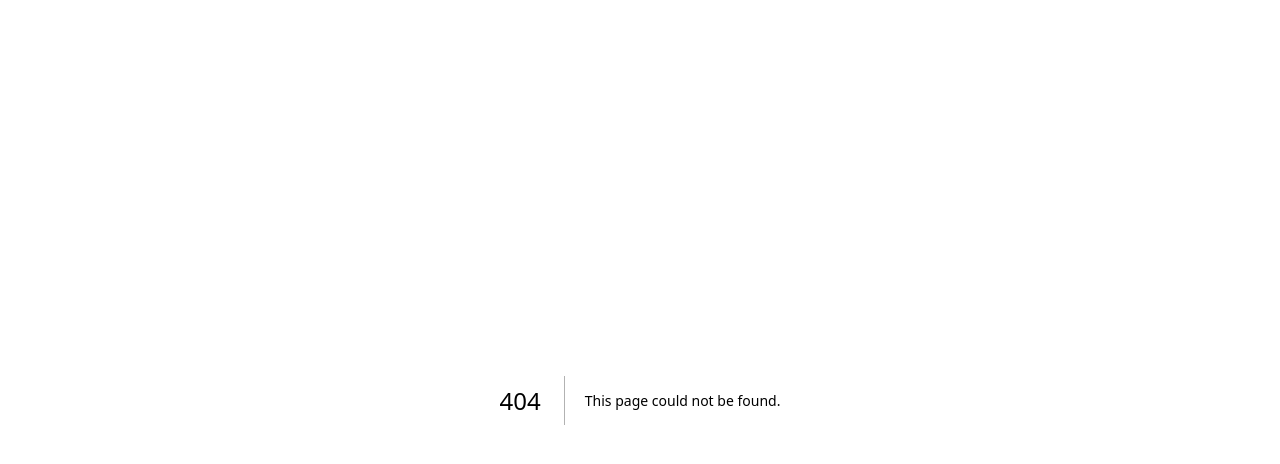
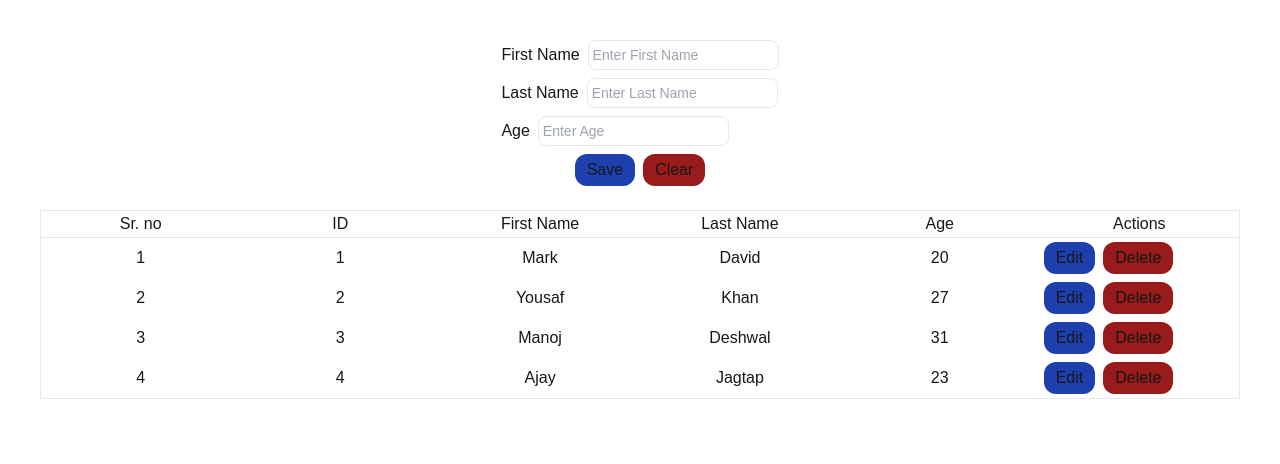
Before and after one commit to UnaizaZafar/api-integration, a Next.js app: page /crud-operation in a window 1280 px wide. Before the commit this address had no page. Shown: the top 464 px of the page. Built offline with nearby package versions, Linux system fonts and the light colour scheme.

Commit message:
performed CRUD operations

```diff
--- /dev/null
+++ b/data/EmployeeData.js
@@ -0,0 +1,26 @@
+export const EmployeeData=[
+    {
+        id:1,
+        firstName:"Mark",
+        lastName:"David",
+        age:20,
+    },
+    {
+        id:2,
+        firstName:"Yousaf",
+        lastName:"Khan",
+        age:27,
+    },
+    {
+        id:3,
+        firstName:"Manoj",
+        lastName:"Deshwal",
+        age:31,
+    },
+    {
+        id:4,
+        firstName:"Ajay",
+        lastName:"Jagtap",
+        age:23,
+    },
+]
--- /dev/null
+++ b/pages/crud-operation/index.jsx
@@ -0,0 +1,193 @@
+import { useEffect, useState } from "react";
+import { EmployeeData } from "@/data/EmployeeData";
+const Index = () => {
+  const [data, setData] = useState([]);
+  const [firstName, setFirstName] = useState([]);
+  const [lastName, setLastName] = useState([]);
+  const [age, setAge] = useState([]);
+  const [id, setId] = useState([]);
+  const [isUpdate, setIsUpdate] = useState(false);
+
+  useEffect(() => {
+    setData(EmployeeData);
+  }, []);
+  const handleEdit = (id) => {
+    const dt = data.filter((item) => item.id === id);
+    if (dt !== undefined) {
+      setIsUpdate(true);
+      setId(id);
+      setFirstName(dt[0].firstName);
+      setLastName(dt[0].lastName);
+      setAge(dt[0].age);
+    }
+  };
+  const handleDelete = (id) => {
+    if (id > 0) {
+      if (window.confirm("Are you sure you want to delete this row?")) {
+        const dt = data.filter((item) => item.id !== id);
+        setData(dt);
+      }
+    }
+  };
+  const handleSave = (e) => {
+    let error = "";
+
+    if (firstName === "") error+= "firstName is required! ";
+    if (lastName === "") error+="lastName is required! ";
+    if (age <=0) error+="age is required! ";
+
+    if (error === "") {
+      e.preventDefault();
+      const dt = [...data];
+      const newObject = {
+        id: EmployeeData.length + 1,
+        firstName: firstName,
+        lastName: lastName,
+        age: age,
+      };
+      dt.push(newObject);
+      setData(dt);
+      handleClear();
+    }
+    else{
+        alert(error)
+    }
+  };
+  const handleUpdate = () => {
+    const index = data
+      .map((item) => {
+        return item.id;
+      })
+      .indexOf(id);
+    const dt = [...data];
+    dt[index].firstName = firstName;
+    dt[index].lastName = lastName;
+    dt[index].age = age;
+    setData(dt);
+    handleClear();
+  };
+
+  const handleClear = () => {
+    setId(0);
+    setFirstName("");
+    setLastName("");
+    setAge("");
+    setIsUpdate(false);
+  };
+  return (
+    <>
+      <div className="p-10 flex flex-col gap-6 justify-center items-center">
+        <div className="flex-col flex gap-2">
+          <div className="flex gap-2 items-center">
+            <label htmlFor="firstName">First Name</label>
+            <input
+              placeholder="Enter First Name"
+              value={firstName}
+              onChange={(e) => {
+                setFirstName(e.target.value);
+              }}
+              type="text"
+              className="bg-transparent text-sm p-1 border rounded-lg"
+            />
+          </div>
+          <div className="flex gap-2 items-center">
+            <label htmlFor="firstName">Last Name</label>
+            <input
+              placeholder="Enter Last Name"
+              value={lastName}
+              onChange={(e) => {
+                setLastName(e.target.value);
+              }}
+              type="text"
+              className="bg-transparent text-sm p-1 border rounded-lg"
+            />
+          </div>
+          <div className="flex gap-2 items-center">
+            <label htmlFor="firstName">Age</label>
+            <input
+              placeholder="Enter Age"
+              value={age}
+              onChange={(e) => {
+                setAge(e.target.value);
+              }}
+              type="number"
+              className="bg-transparent text-sm p-1 border rounded-lg"
+            />
+          </div>
+          <div className="flex gap-2 w-full justify-center">
+            {isUpdate === false ? (
+              <button
+                onClick={(e) => {
+                  handleSave(e);
+                }}
+                className="bg-blue-800 rounded-xl px-3 py-1  "
+              >
+                Save
+              </button>
+            ) : (
+              <button
+                onClick={() => {
+                  handleUpdate();
+                }}
+                className="bg-blue-800 rounded-xl px-3 py-1  "
+              >
+                Update
+              </button>
+            )}
+            <button
+              onClick={() => {
+                handleClear();
+              }}
+              className="bg-red-800 rounded-xl px-3 py-1  "
+            >
+              Clear
+            </button>
+          </div>
+        </div>
+        <table className="table-fixed    border p-2 w-full text-center">
+          <thead className="border-b">
+            <tr>
+              <td>Sr. no</td>
+              <td>ID</td>
+              <td>First Name</td>
+              <td>Last Name</td>
+              <td>Age</td>
+              <td>Actions</td>
+            </tr>
+          </thead>
+          <tbody>
+            {data.map((userData, index) => (
+              <tr key={index}>
+                <td>{index + 1}</td>
+                <td>{userData.id}</td>
+                <td>{userData.firstName}</td>
+                <td>{userData.lastName}</td>
+                <td>{userData.age}</td>
+                <td className="flex gap-2 p-1">
+                  <button
+                    onClick={() => {
+                      handleEdit(userData.id);
+                    }}
+                    className="bg-blue-800 rounded-xl px-3 py-1  "
+                  >
+                    Edit
+                  </button>
+                  <button
+                    onClick={() => {
+                      handleDelete(userData.id);
+                    }}
+                    className="bg-red-800 rounded-xl px-3 py-1  "
+                  >
+                    Delete
+                  </button>
+                </td>
+              </tr>
+            ))}
+          </tbody>
+        </table>
+      </div>
+    </>
+  );
+};
+
+export default Index;
--- a/pages/index.js
+++ b/pages/index.js
@@ -1,5 +1,6 @@
 import { useState, useEffect } from "react";
 import Link from "next/link";
+
 export default function Home() {
   let [jsonTitle, setJsonTitle] = useState(null);
   useEffect(() => {
@@ -18,6 +19,8 @@ export default function Home() {
         {jsonTitle}
         {jsonTitle && jsonTitle.map((title) => <p>{title}</p>)}
         <Link href="/weather-api" className="border rounded-xl p-2"> Weather API </Link>
+        <Link href="/crud-operation" className="border rounded-xl p-2"> CRUD Operations </Link>
+
       </div>
     </>
   );
```
